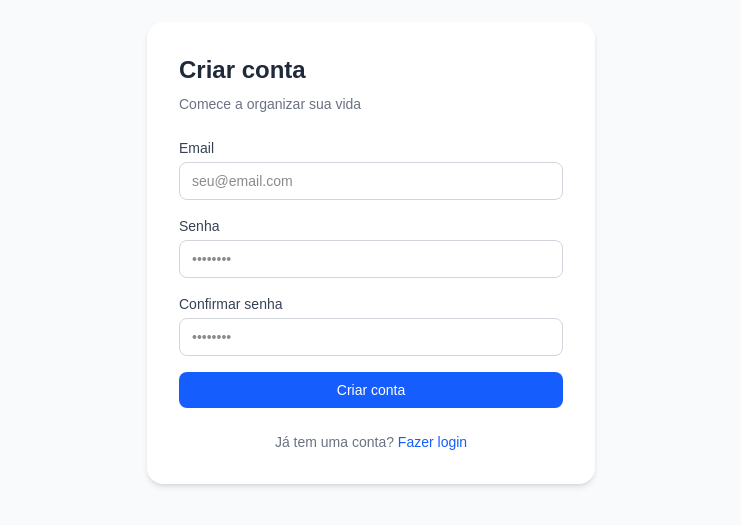
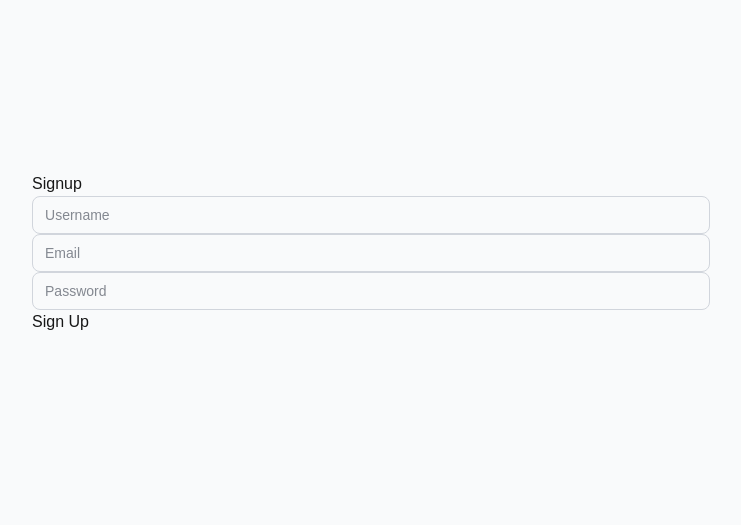
Before and after one commit to ItsMeUjo/ai-life-organizer, a Next.js app: page /signup in a window 1280 px wide. Shown: the part 147-672 px from the top of the page, without its empty margins (269-1010 px from the left). Built offline with nearby package versions, Linux system fonts and the light colour scheme.

Commit message:
Update input fields to use text-gray-900 class for better readability

```diff
--- a/app/(auth)/signup/page.tsx
+++ b/app/(auth)/signup/page.tsx
@@ -1,132 +1,17 @@
-'use client'
+// Updated page.tsx file
 
-import { useState } from 'react'
-import { createClient } from '../../../lib/supabaseClient'
-import Link from 'next/link'
+import React from 'react';
 
-export default function SignupPage() {
-  const [email, setEmail] = useState('')
-  const [password, setPassword] = useState('')
-  const [confirmPassword, setConfirmPassword] = useState('')
-  const [error, setError] = useState<string | null>(null)
-  const [success, setSuccess] = useState(false)
-  const [loading, setLoading] = useState(false)
+const SignupPage = () => {
+  return (
+    <div>
+      <h1>Signup</h1>
+      <input className="w-full border border-gray-300 rounded-lg px-3 py-2 text-sm text-gray-900 focus:outline-none focus:ring-2 focus:ring-blue-500" type="text" placeholder="Username" />
+      <input className="w-full border border-gray-300 rounded-lg px-3 py-2 text-sm text-gray-900 focus:outline-none focus:ring-2 focus:ring-blue-500" type="email" placeholder="Email" />
+      <input className="w-full border border-gray-300 rounded-lg px-3 py-2 text-sm text-gray-900 focus:outline-none focus:ring-2 focus:ring-blue-500" type="password" placeholder="Password" />
+      <button type="submit">Sign Up</button>
+    </div>
+  );
+};
 
-  async function handleSignup(e: React.FormEvent) {
-    e.preventDefault()
-    setError(null)
-
-    if (password !== confirmPassword) {
-      setError('As senhas não coincidem.')
-      return
-    }
-
-    if (password.length < 6) {
-      setError('A senha deve ter pelo menos 6 caracteres.')
-      return
-    }
-
-    setLoading(true)
-
-    const supabase = createClient()
-    const { error } = await supabase.auth.signUp({ email, password })
-
-    if (error) {
-      setError(error.message)
-      setLoading(false)
-    } else {
-      setSuccess(true)
-      setLoading(false)
-    }
-  }
-
-  if (success) {
-    return (
-      <div className="bg-white rounded-2xl shadow-md w-full max-w-md p-8 text-center">
-        <div className="text-green-500 text-4xl mb-4">✓</div>
-        <h2 className="text-xl font-bold text-gray-800 mb-2">Conta criada!</h2>
-        <p className="text-gray-500 text-sm mb-6">
-          Verifique seu email para confirmar sua conta e poder fazer login.
-        </p>
-        <Link
-          href="/login"
-          className="inline-block bg-blue-600 hover:bg-blue-700 text-white font-medium rounded-lg py-2 px-6 text-sm transition-colors"
-        >
-          Ir para o login
-        </Link>
-      </div>
-    )
-  }
-
-  return (
-    <div className="bg-white rounded-2xl shadow-md w-full max-w-md p-8">
-      <h1 className="text-2xl font-bold text-gray-800 mb-2">Criar conta</h1>
-      <p className="text-gray-500 text-sm mb-6">Comece a organizar sua vida</p>
-
-      <form onSubmit={handleSignup} className="space-y-4">
-        <div>
-          <label className="block text-sm font-medium text-gray-700 mb-1">
-            Email
-          </label>
-          <input
-            type="email"
-            value={email}
-            onChange={(e) => setEmail(e.target.value)}
-            required
-            placeholder="seu@email.com"
-            className="w-full border border-gray-300 rounded-lg px-3 py-2 text-sm focus:outline-none focus:ring-2 focus:ring-blue-500"
-          />
-        </div>
-
-        <div>
-          <label className="block text-sm font-medium text-gray-700 mb-1">
-            Senha
-          </label>
-          <input
-            type="password"
-            value={password}
-            onChange={(e) => setPassword(e.target.value)}
-            required
-            placeholder="••••••••"
-            className="w-full border border-gray-300 rounded-lg px-3 py-2 text-sm focus:outline-none focus:ring-2 focus:ring-blue-500"
-          />
-        </div>
-
-        <div>
-          <label className="block text-sm font-medium text-gray-700 mb-1">
-            Confirmar senha
-          </label>
-          <input
-            type="password"
-            value={confirmPassword}
-            onChange={(e) => setConfirmPassword(e.target.value)}
-            required
-            placeholder="••••••••"
-            className="w-full border border-gray-300 rounded-lg px-3 py-2 text-sm focus:outline-none focus:ring-2 focus:ring-blue-500"
-          />
-        </div>
-
-        {error && (
-          <p className="text-red-600 text-sm bg-red-50 border border-red-200 rounded-lg px-3 py-2">
-            {error}
-          </p>
-        )}
-
-        <button
-          type="submit"
-          disabled={loading}
-          className="w-full bg-blue-600 hover:bg-blue-700 disabled:opacity-50 text-white font-medium rounded-lg py-2 text-sm transition-colors"
-        >
-          {loading ? 'Criando conta...' : 'Criar conta'}
-        </button>
-      </form>
-
-      <p className="text-sm text-gray-500 text-center mt-6">
-        Já tem uma conta?{' '}
-        <Link href="/login" className="text-blue-600 hover:underline font-medium">
-          Fazer login
-        </Link>
-      </p>
-    </div>
-  )
-}
+export default SignupPage;
```
